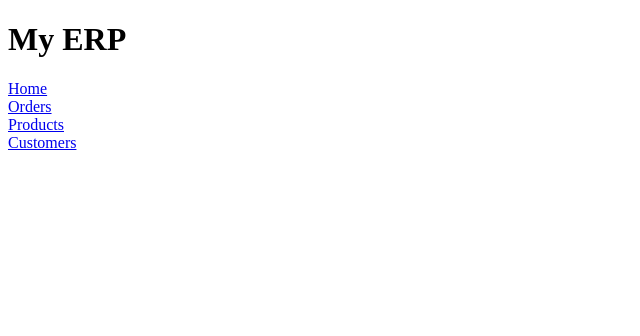
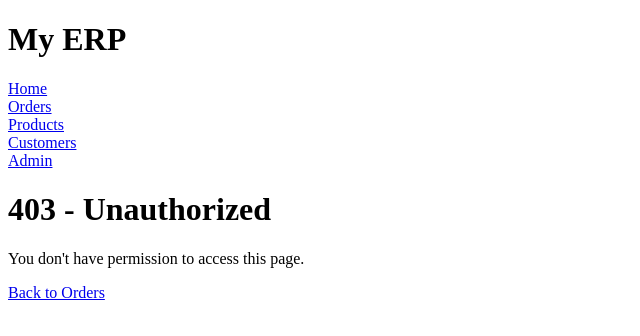
Before and after one commit to AhmedElselly/vue_orders, a Nuxt app: page /unauthorized in a window 1280 px wide. Shown: the top 336 px of the page, without its empty margins (0-640 px from the left). Built offline with nearby package versions, Linux system fonts and the light colour scheme.

Commit message:
made roles functionality in middleware and edited the useAuth

```diff
--- a/app/composables/useAuth/index.ts
+++ b/app/composables/useAuth/index.ts
@@ -1,16 +1,28 @@
+import type { Role } from "~/types/user";
+
 export function useAuth() {
   const isAuth = useState<boolean>("auth", () => false);
+  const user = useState<User | null>("user", () => null);
+
+  console.log({ user: user.value });
 
   function login() {
     isAuth.value = true;
+    user.value = {
+      id: "1",
+      name: "Ahmed",
+      role: "ADMIN" as Role,
+    };
   }
 
   function logout() {
     isAuth.value = false;
+    user.value = null;
   }
 
   return {
     isAuth,
+    user,
     login,
     logout,
   };
--- a/app/layouts/default.vue
+++ b/app/layouts/default.vue
@@ -33,6 +33,8 @@ const handleLogout = async () => {
           <br />
           <NuxtLink to="/customers">Customers</NuxtLink>
           <br />
+          <NuxtLink to="/admin">Admin</NuxtLink>
+          <br />
           <button v-if="isAuth" @click="handleLogout">Logout</button>
         </nav>
       </aside>
--- /dev/null
+++ b/app/pages/admin/index.vue
@@ -0,0 +1,13 @@
+<script setup lang="ts">
+definePageMeta({
+  middleware: ["auth", "role"],
+  requiredRole: "ADMIN",
+});
+</script>
+
+<template>
+  <div>
+    <h1>Admin Dashboard</h1>
+    <p>Only administrators should see this.</p>
+  </div>
+</template>
--- /dev/null
+++ b/app/pages/unauthorized/index.vue
@@ -0,0 +1,8 @@
+<template>
+  <div>
+    <h1>403 - Unauthorized</h1>
+    <p>You don't have permission to access this page.</p>
+
+    <NuxtLink to="/orders"> Back to Orders </NuxtLink>
+  </div>
+</template>
```
Also changed, not shown: app/middleware/role.ts (added, +13 -0 lines).
